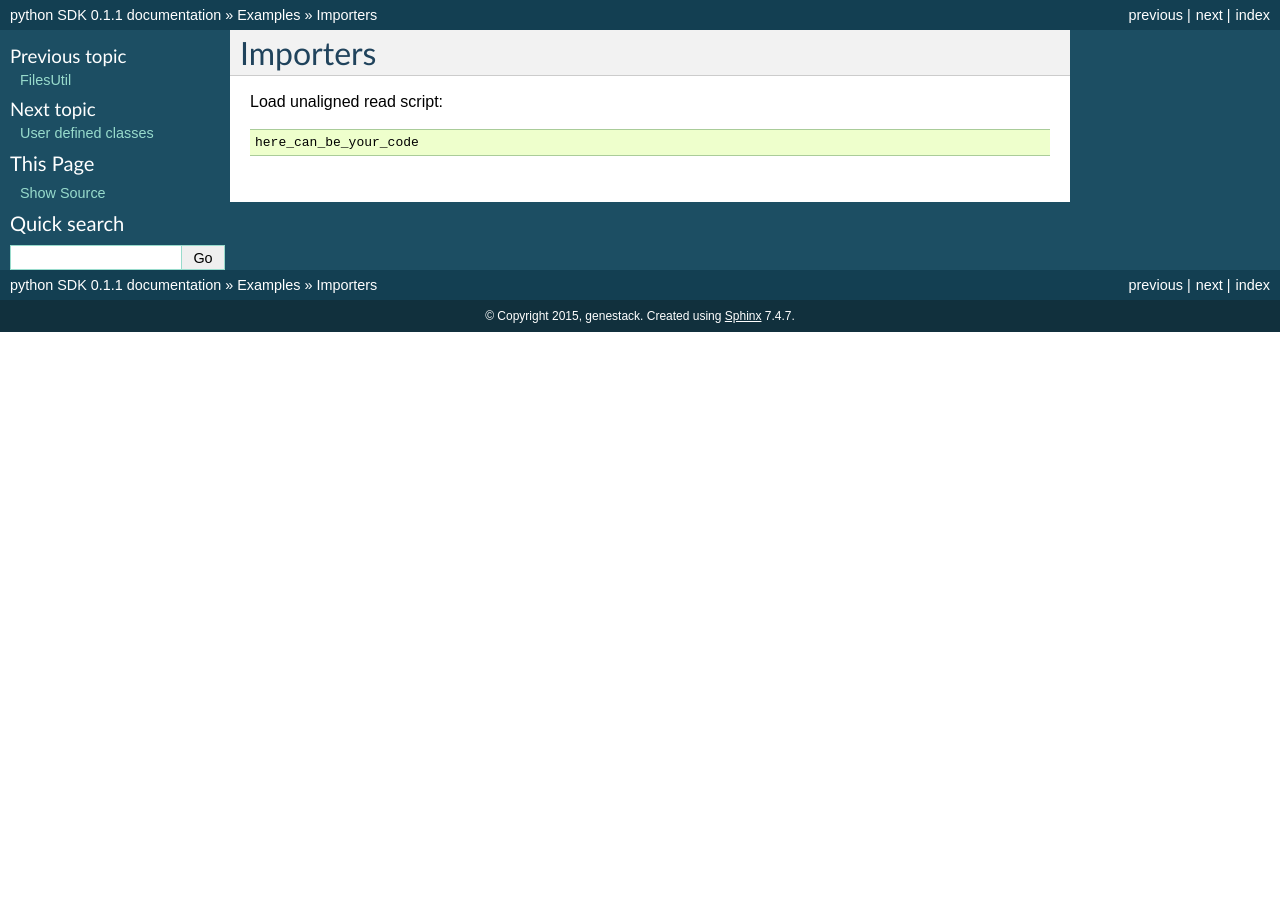
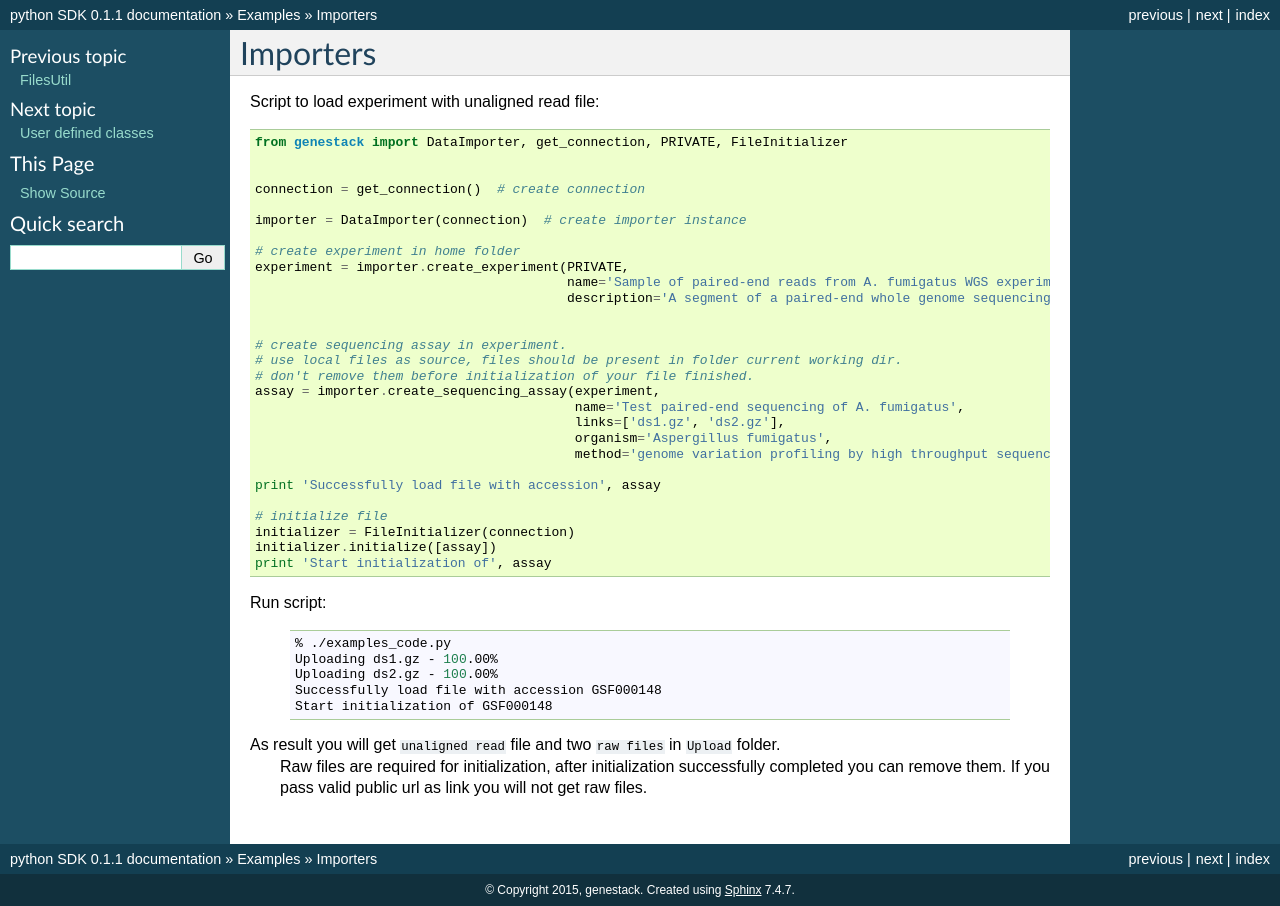
Before and after one commit to genestack/sdk, a Sphinx documentation site: the page built from docs/source/examples/DataImporter.rst, in a window 1280 px wide. Built offline with Sphinx 7.4.7, drawn with Linux system fonts in a browser that asks for light colours; the version number is read from the project's files by our own code.

Commit message:
Update dataloading example.

```diff
--- a/docs/source/examples/DataImporter.rst
+++ b/docs/source/examples/DataImporter.rst
@@ -1,6 +1,47 @@
 Importers
 *********
 
-Load unaligned read script::
+Script to load experiment with unaligned read file::
 
-    here_can_be_your_code
+    from genestack import DataImporter, get_connection, PRIVATE, FileInitializer
+
+
+    connection = get_connection()  # create connection
+
+    importer = DataImporter(connection)  # create importer instance
+
+    # create experiment in home folder
+    experiment = importer.create_experiment(PRIVATE,
+                                            name='Sample of paired-end reads from A. fumigatus WGS experiment',
+                                            description='A segment of a paired-end whole genome sequencing experiment of A. fumigatus')
+
+
+    # create sequencing assay in experiment.
+    # use local files as source, files should be present in folder current working dir.
+    # don't remove them before initialization of your file finished.
+    assay = importer.create_sequencing_assay(experiment,
+                                             name='Test paired-end sequencing of A. fumigatus',
+                                             links=['ds1.gz', 'ds2.gz'],
+                                             organism='Aspergillus fumigatus',
+                                             method='genome variation profiling by high throughput sequencing')
+
+    print 'Successfully load file with accession', assay
+
+    # initialize file
+    initializer = FileInitializer(connection)
+    initializer.initialize([assay])
+    print 'Start initialization of', assay
+
+Run script:
+
+  .. code-block:: sh
+
+    % ./examples_code.py
+    Uploading ds1.gz - 100.00%
+    Uploading ds2.gz - 100.00%
+    Successfully load file with accession GSF000148
+    Start initialization of GSF000148
+
+As result you will get ``unaligned read`` file and two ``raw files`` in ``Upload`` folder.
+  Raw files are required for initialization, after initialization successfully completed you can remove them.
+  If you pass valid public url as link you will not get raw files.
```
